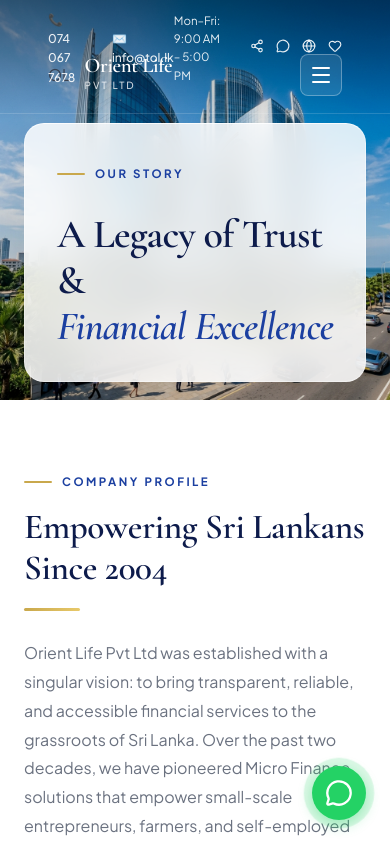
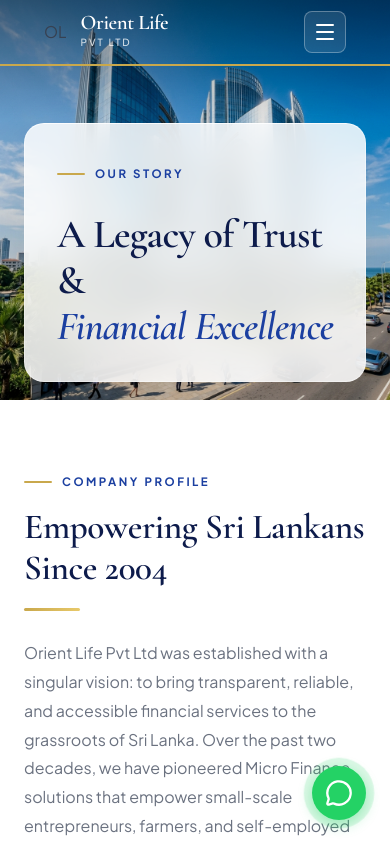
Before and after one commit to rnalaranga/tol, a Next.js app: page /about in a window 390 px wide. Shown: the top 844 px of the page. Built offline with nearby package versions, Linux system fonts and the light colour scheme.

Commit message:
Fix API base URL and local updates

```diff
--- a/src/components/Navbar.module.css
+++ b/src/components/Navbar.module.css
@@ -348,8 +348,81 @@
 }
 
 @media (max-width: 1024px) {
+  /* Hide desktop nav items */
   .navLinks, .ctaBtn { display: none; }
+
+  /* Show hamburger */
   .menuToggle { display: flex; align-items: center; justify-content: center; }
-  .mobileMenu { display: block; }
-  .navInner, .topBarInner { padding: 0 24px; }
+
+  /* Reduce padding on inner bars */
+  .navInner, .topBarInner { padding: 0 20px; }
+
+  /* Hide top utility bar on mobile — it breaks layout */
+  .topBar { display: none; }
+
+  /* Navbar sits at top: 0 since topBar is hidden */
+  .navbar { top: 0; }
+
+  /* Mobile menu: full-width dropdown below the fixed navbar */
+  .mobileMenu {
+    display: block;
+    position: fixed;
+    top: 76px; /* matches .navInner height */
+    left: 0;
+    right: 0;
+    background: var(--white);
+    z-index: 999;
+    max-height: 0;
+    overflow-y: auto;
+    overflow-x: hidden;
+    transition: max-height 0.4s cubic-bezier(0.4, 0, 0.2, 1);
+    box-shadow: 0 8px 32px rgba(0,0,0,0.12);
+    border-top: 2px solid var(--gold);
+  }
+
+  .mobileOpen {
+    max-height: calc(100vh - 76px);
+  }
+
+  /* Scrolled state: navbar shrinks, adjust mobile menu top */
+  .navbar.scrolled ~ * .mobileMenu,
+  .navbar.scrolled .mobileMenu {
+    top: 68px;
+  }
+
+  .mobileLinks { padding: 8px 0; list-style: none; }
+
+  .mobileLink {
+    display: block;
+    padding: 14px 24px;
+    color: var(--text-dark);
+    font-weight: 700;
+    font-size: 0.9rem;
+    text-transform: uppercase;
+    letter-spacing: 0.8px;
+    border-bottom: 1px solid var(--border);
+    text-decoration: none;
+    transition: background 0.2s, color 0.2s;
+  }
+  .mobileLink:hover { background: var(--bg-light); color: var(--primary); }
+
+  .mobileSub { background: var(--bg-light); }
+
+  .mobileSubLink {
+    display: block;
+    padding: 11px 40px;
+    color: var(--text-muted);
+    font-size: 0.84rem;
+    font-weight: 500;
+    text-decoration: none;
+    border-bottom: 1px solid var(--border);
+    transition: color 0.2s;
+  }
+  .mobileSubLink:hover { color: var(--primary); }
 }
+
+@media (max-width: 480px) {
+  .navInner { height: 64px; }
+  .mobileMenu { top: 64px; }
+  .mobileOpen { max-height: calc(100vh - 64px); }
+}
```
